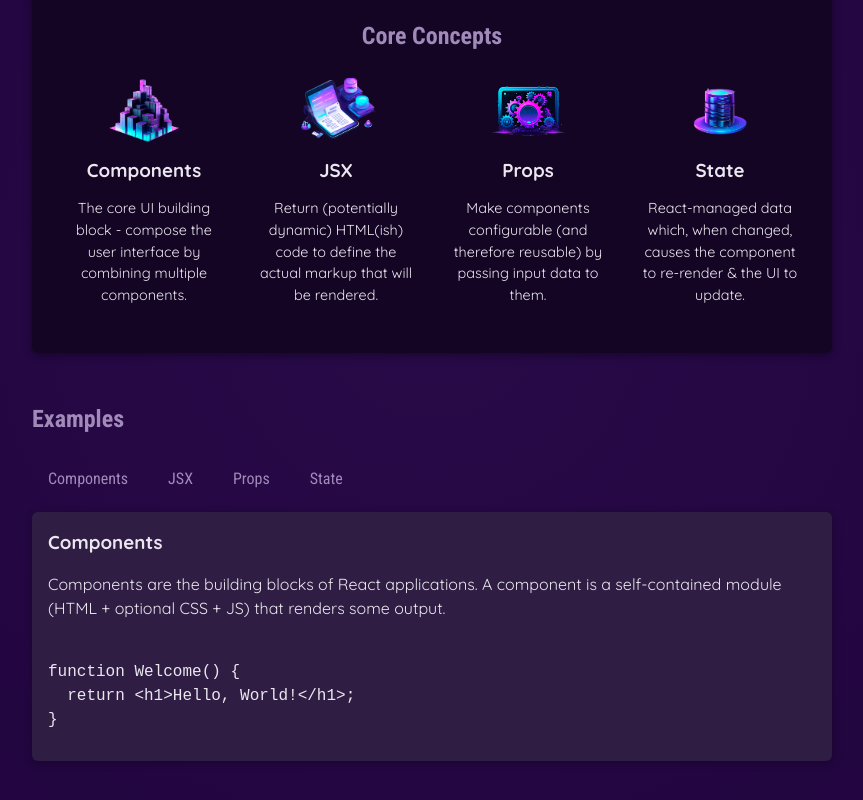
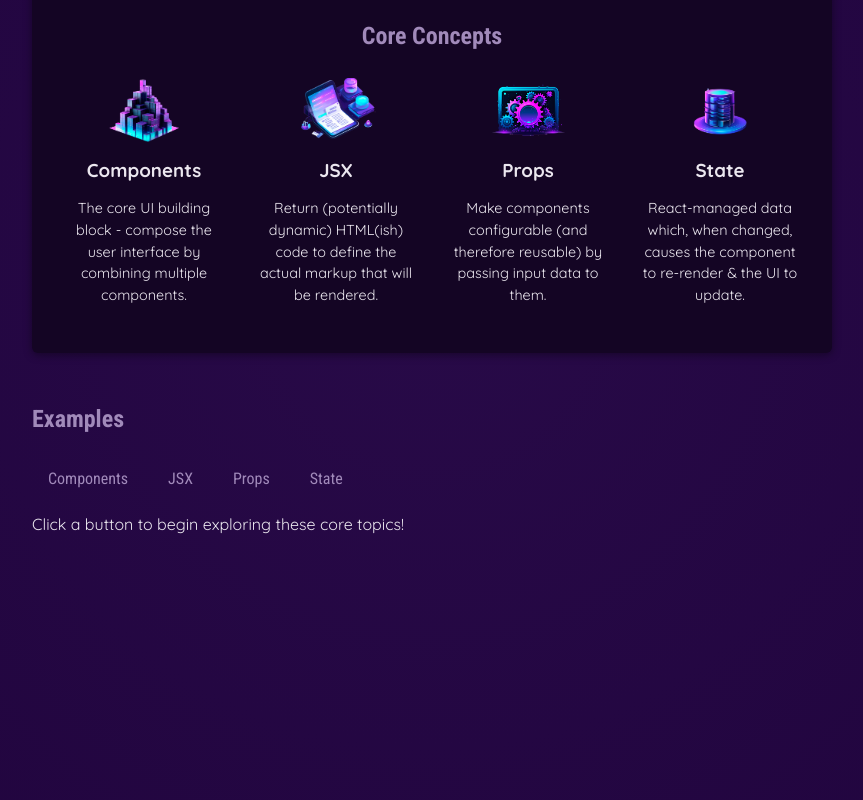
Before and after one commit to TheMaxRob/ReactFundamentals, a React (Vite) app: page / in a window 1280 px wide. Shown: the part 346-1146 px from the top of the page, without its empty margins (208-1071 px from the left). Built offline with nearby package versions, Linux system fonts and the light colour scheme.

Commit message:
Handled conditional rendering

```diff
--- a/src/App.jsx
+++ b/src/App.jsx
@@ -7,7 +7,7 @@ import CoreConcept from './components/CoreConcept';
 import TabButton from './components/TabButton';
 
 function App() {
-  let [ selectedTopic, setSelectedTopic ]= useState('components');
+  let [ selectedTopic, setSelectedTopic ]= useState('');
 
   let tabContent = 'Please press a button';
 
@@ -47,7 +47,10 @@ function App() {
             <TabButton onSelect={() => handleSelect('state')}>State</TabButton>
           </menu>
 
-          <div id='tab-content'>
+
+          {!selectedTopic ? <p>Click a button to begin exploring these core topics!</p> : null}
+
+          {selectedTopic ? (<div id='tab-content'>
             <h3>
               {EXAMPLES[selectedTopic].title}
             </h3>
@@ -59,7 +62,7 @@ function App() {
                 {EXAMPLES[selectedTopic].code}
               </code>
             </pre>
-          </div>
+          </div>) : null}
         </section>
       </main>
     </div>
```
